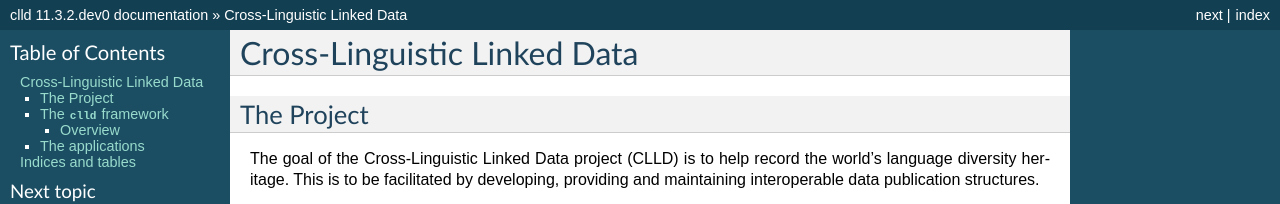
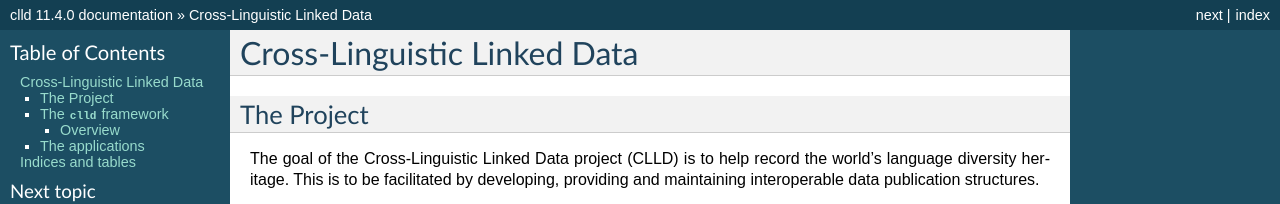
Before and after one commit to clld/clld, a Sphinx documentation site: the page built from docs/index.rst, in a window 1280 px wide and 900 px high. Shown: the top 204 px of the window. Built offline with Sphinx 7.4.7, drawn with Linux system fonts in a browser that asks for light colours; some of the changed text lies outside the part shown.

Commit message:
release 11.4.0; closes #269

```diff
--- a/CHANGES.rst
+++ b/CHANGES.rst
@@ -3,8 +3,8 @@
 -------
 
 
-unreleased
-~~~~~~~~~~
+11.4.0
+~~~~~~
 
 - Make more title attributes of HTML elements created from templates in util.mako available
   for translation.
--- a/docs/conf.py
+++ b/docs/conf.py
@@ -55,10 +55,10 @@
 # built documents.
 #
 # The full version, including alpha/beta/rc tags.
-release = '11.3.2.dev0'
+release = '11.4.0'
 
 # The short X.Y version.
-version = '11.3.2.dev0'
+version = '11.4.0'
 
 # The language for content autogenerated by Sphinx. Refer to documentation
 # for a list of supported languages.
--- a/setup.cfg
+++ b/setup.cfg
@@ -1,6 +1,6 @@
 [metadata]
 name = clld
-version = 11.3.2.dev0
+version = 11.4.0
 license = Apache 2.0
 license_files = LICENSE
 author = Robert Forkel
--- a/src/clld/__init__.py
+++ b/src/clld/__init__.py
@@ -3,7 +3,7 @@
 from clld.db.models import common
 from clld import interfaces
 
-__version__ = "11.3.2.dev0"
+__version__ = "11.4.0"
 
 
 class Resource(collections.namedtuple('Resource', 'name model interface with_index with_rdfdump')):
```
